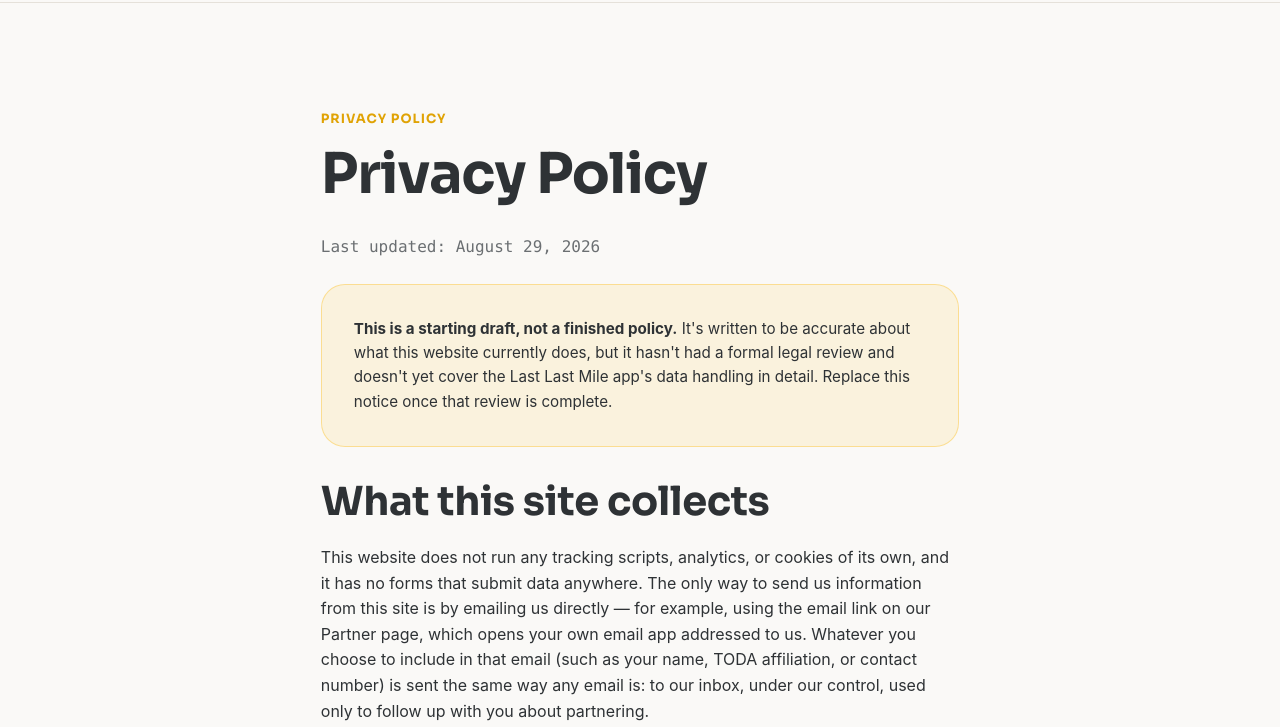
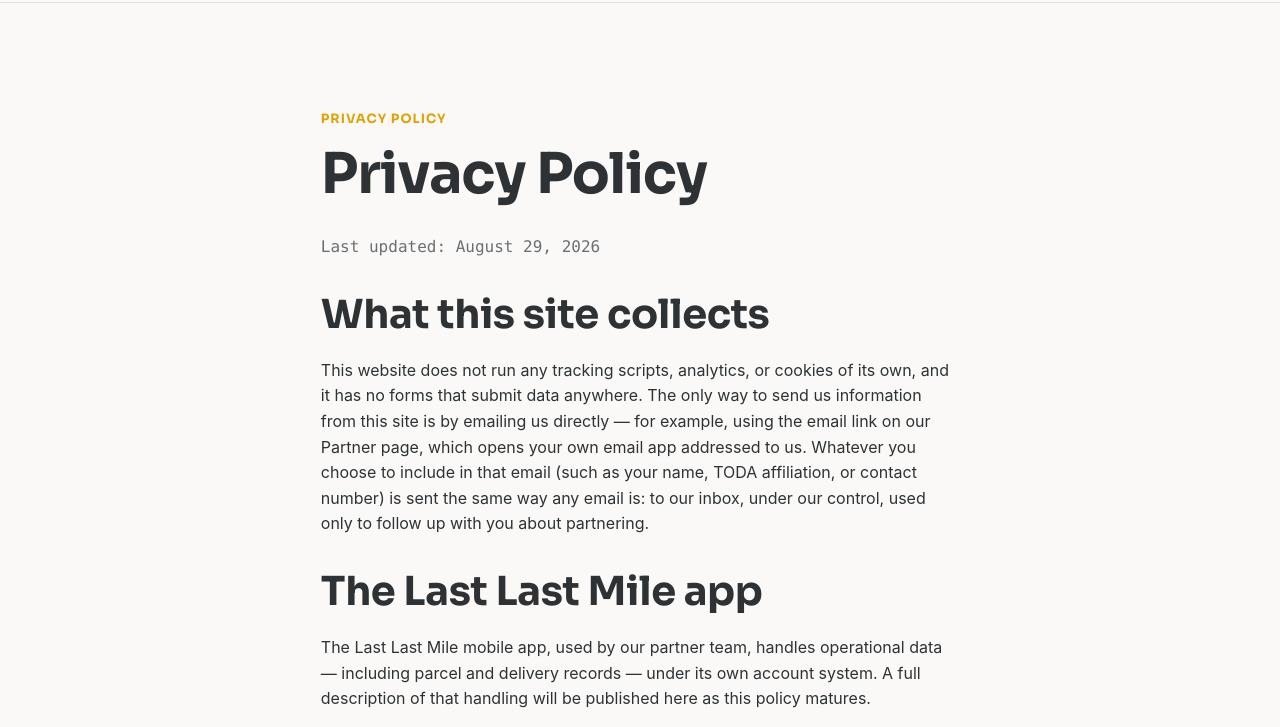
Before and after one commit to sb33b/llm-website, an Astro site: page /privacy in a window 1280 px wide. Shown: the part 73-800 px from the top of the page. Built offline with nearby package versions, Linux system fonts and the light colour scheme; Astro itself is replaced by a stand-in of ours.

Commit message:
Remove draft-policy notice from privacy and terms pages
Co-Authored-By: Claude Sonnet 5 <noreply@anthropic.com>

```diff
--- a/src/pages/privacy.astro
+++ b/src/pages/privacy.astro
@@ -13,15 +13,6 @@ import { contactInfo } from '../data/contact-info';
       <span class="eyebrow">Privacy Policy</span>
       <h1>Privacy Policy</h1>
       <p class="text-muted mono">Last updated: August 29, 2026</p>
-
-      <div class="card legal__notice">
-        <p>
-          <strong>This is a starting draft, not a finished policy.</strong> It's written to be
-          accurate about what this website currently does, but it hasn't had a formal legal review
-          and doesn't yet cover the Last Last Mile app's data handling in detail. Replace this notice
-          once that review is complete.
-        </p>
-      </div>
 
       <h2>What this site collects</h2>
       <p>
@@ -53,17 +44,6 @@ import { contactInfo } from '../data/contact-info';
     max-width: 68ch;
   }
 
-  .legal__notice {
-    background: rgba(251, 184, 7, 0.1);
-    border-color: rgba(251, 184, 7, 0.35);
-    margin-block: 1.5rem 2rem;
-  }
-
-  .legal__notice p {
-    margin: 0;
-    font-size: 0.95rem;
-  }
-
   .legal h2 {
     margin-top: 2rem;
   }
--- a/src/pages/terms.astro
+++ b/src/pages/terms.astro
@@ -13,13 +13,6 @@ import { contactInfo } from '../data/contact-info';
       <span class="eyebrow">Terms of Use</span>
       <h1>Terms of Use</h1>
       <p class="text-muted mono">Last updated: August 29, 2026</p>
-
-      <div class="card legal__notice">
-        <p>
-          <strong>This is a starting draft, not a finished policy.</strong> It hasn't had a formal
-          legal review. Replace this notice once that review is complete.
-        </p>
-      </div>
 
       <h2>Using this website</h2>
       <p>
@@ -54,17 +47,6 @@ import { contactInfo } from '../data/contact-info';
     max-width: 68ch;
   }
 
-  .legal__notice {
-    background: rgba(251, 184, 7, 0.1);
-    border-color: rgba(251, 184, 7, 0.35);
-    margin-block: 1.5rem 2rem;
-  }
-
-  .legal__notice p {
-    margin: 0;
-    font-size: 0.95rem;
-  }
-
   .legal h2 {
     margin-top: 2rem;
   }
```
